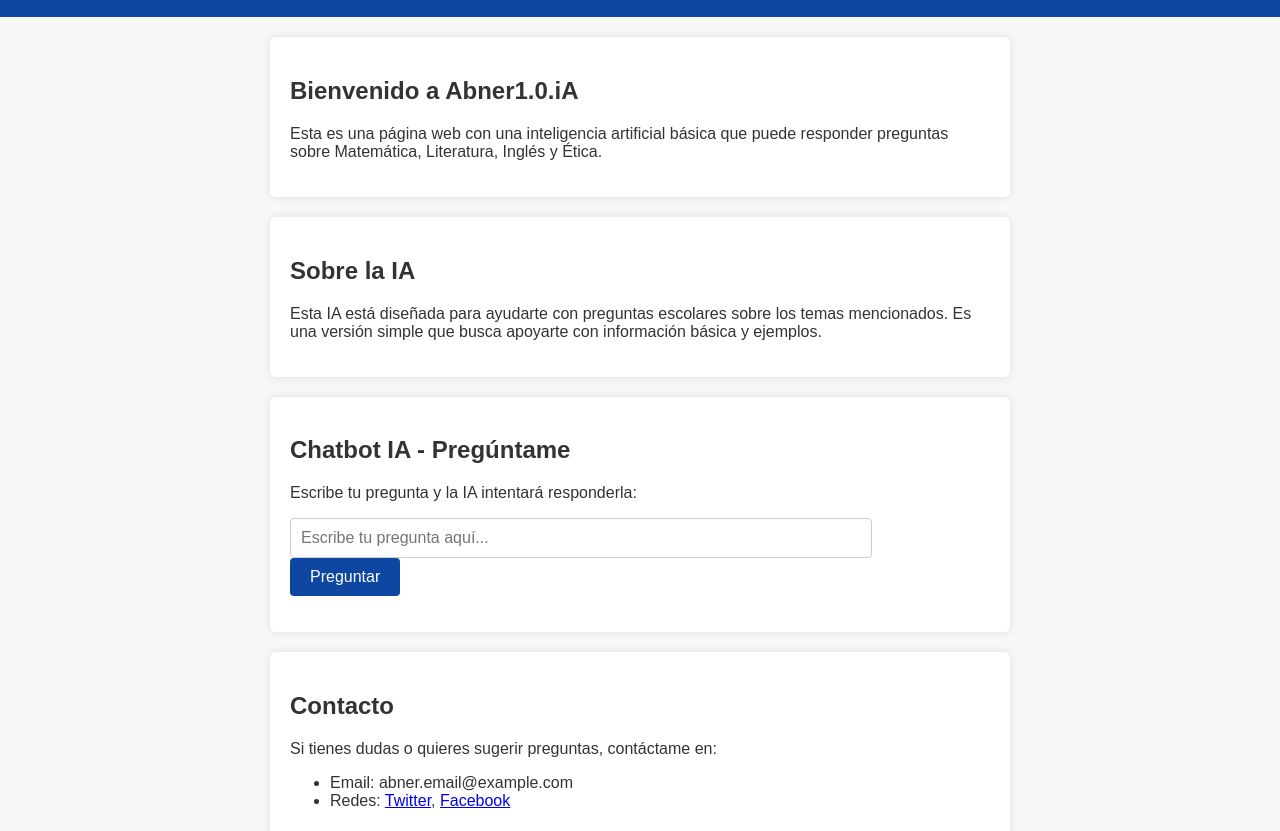
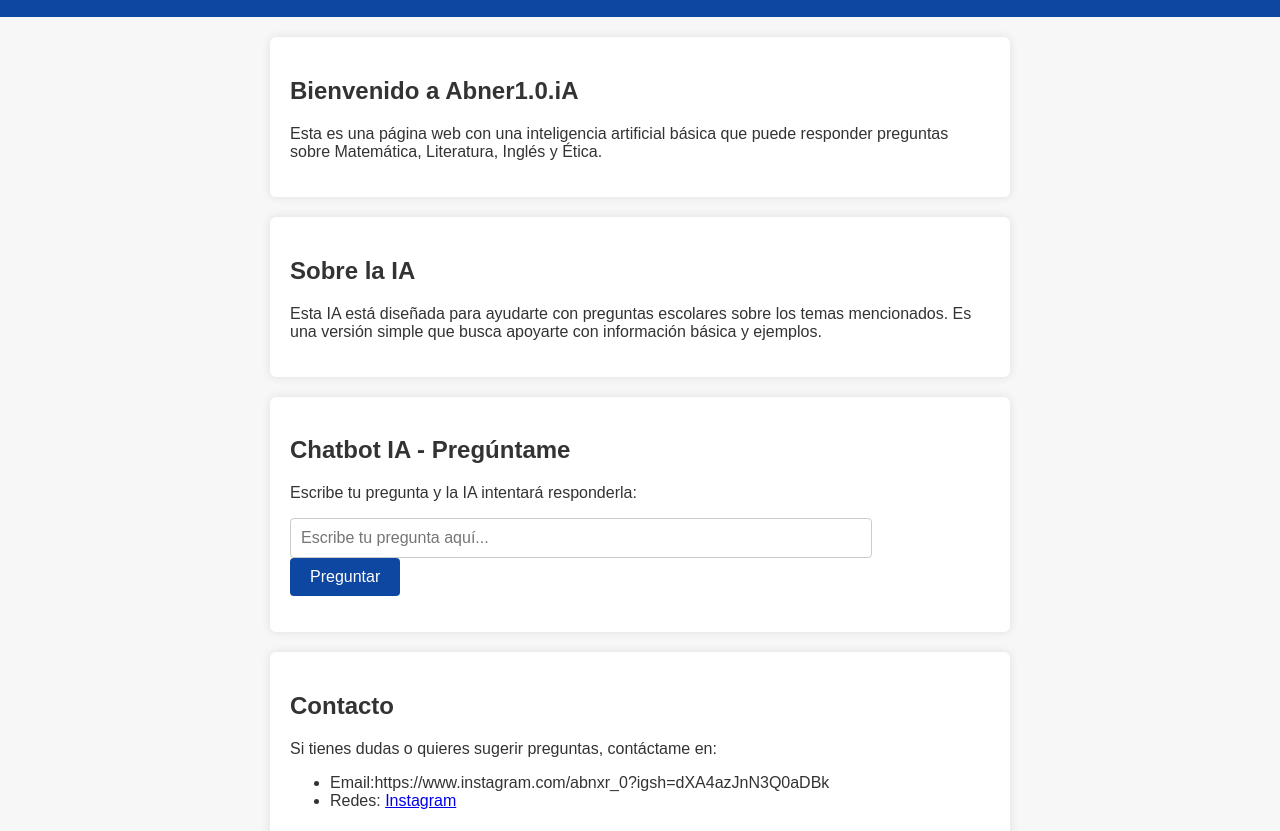
Before and after one commit to abnxr0/Abner1.0.iA, a plain HTML site: page index.html in a window 1280 px wide. Shown: the part 121-952 px from the top of the page. Drawn offline with Linux system fonts and the light colour scheme.

Commit message:
Update index.html
Actualice la seccion de contacto con instagram

```diff
--- a/index.html
+++ b/index.html
@@ -42,9 +42,8 @@
         <h2>Contacto</h2>
         <p>Si tienes dudas o quieres sugerir preguntas, contáctame en:</p>
         <ul>
-            <li>Email: abner.email@example.com</li>
-            <li>Redes: <a href="https://twitter.com/Abner" target="_blank">Twitter</a>, <a href="https://facebook.com/Abner" target="_blank">Facebook</a></li>
-        </ul>
+            <li>Email:https://www.instagram.com/abnxr_0?igsh=dXA4azJnN3Q0aDBk </li>
+            <li>Redes: <a href="https://www.instagram.com/abnxr_0?igsh=dXA4azJnN3Q0aDBkr" target="_blank">Instagram</a>
     </section><section id="contacto" class="section">
     <h2>Contacto</h2>
     <p>Si tienes dudas o quieres sugerir preguntas, contáctame en:</p>
```
